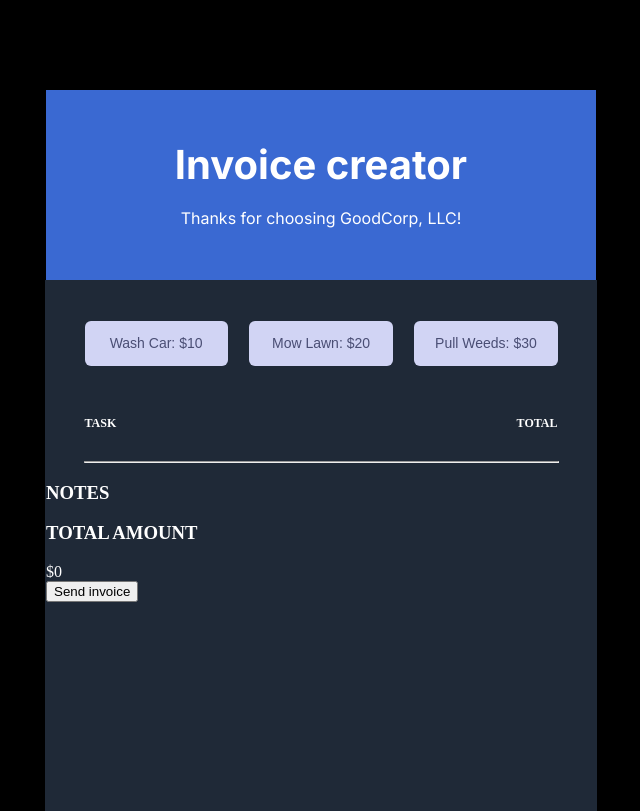
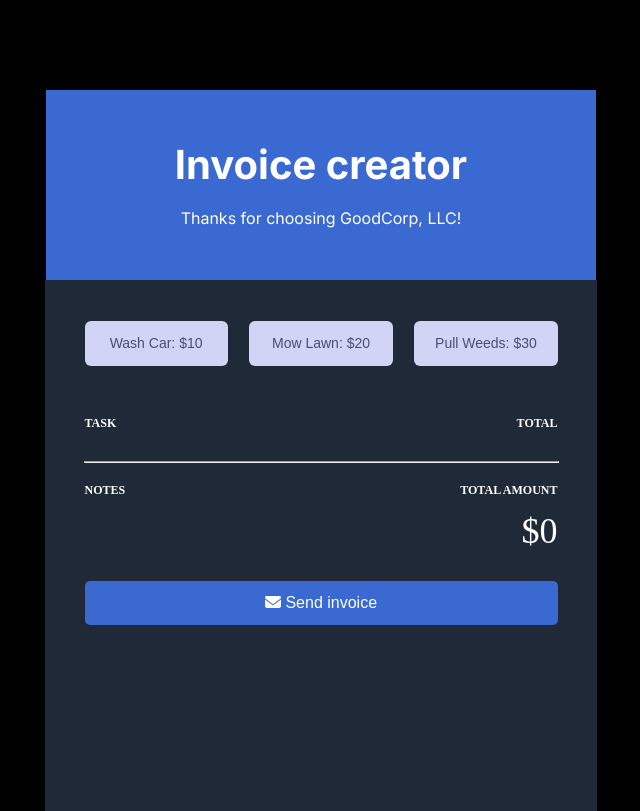
Before and after one commit to ThorondorManwe/invoice-generator, a plain HTML site: page index.html in a window 1280 px wide. Shown: the whole page, without its empty margins (319-959 px from the left). Drawn offline with Linux system fonts and the light colour scheme.

Commit message:
Finished exercise

```diff
--- a/index.css
+++ b/index.css
@@ -65,7 +65,7 @@ header p {
     justify-content: space-between;
 }
 
-#task-and-price h2, #total-and-price h2 {
+#task-and-price h2, #total-and-price h2, #notes h3, #totalAmount h3 {
     font-size: 12px;
     font-weight: bold;
 }
@@ -110,3 +110,38 @@ header p {
 hr {
     width: 473px;
 }
+
+
+#notes-amount {
+    width: 473px;
+    margin: 0 auto;
+    display: flex;
+    justify-content: space-between;
+}
+
+#notes-amount #totalAmount {
+    height: 70px;
+    margin: 0px;
+    padding: 0px;
+}
+
+#totalAmount #cero {
+    font-size: 36px;
+    text-align: right;
+    margin: 0px;
+}
+
+#invoice-button {
+    width: 473px;
+    margin: 40px auto 0px auto;
+}
+
+#invoice-button button {
+    width: 473px;
+    height: 44px;
+    color: white;
+    font-size: 16px;
+    background-color: #3A69D2;
+    border: none;
+    border-radius: 5px;
+}
--- a/index.html
+++ b/index.html
@@ -8,6 +8,7 @@
         <link rel="preconnect" href="https://fonts.gstatic.com" crossorigin>
         <link href="https://fonts.googleapis.com/css2?family=Inter:wght@400;600;700;800&display=swap" rel="stylesheet">
         <link rel="stylesheet" href="index.css" />
+        <script src="https://kit.fontawesome.com/596d7b32cd.js" crossorigin="anonymous"></script>
         <script src="index.js" defer></script>
     </head>
 
@@ -42,6 +43,8 @@
 
                 <hr>
 
+
+                <div id="notes-amount">
                     <div id="notes">
                         <h3>NOTES</h3>
                         <p id="we-accept"></p>
@@ -49,12 +52,13 @@
 
                     <div id="totalAmount">
                         <h3>TOTAL AMOUNT</h3>
-                    <div id="cero"></div>
+                        <p id="cero"></p>
+                    </div>
                 </div>
 
-
-
-                <button id="invoice-button">Send invoice</button>
+                <div id="invoice-button">
+                    <button><i class="fa-solid fa-envelope"></i> Send invoice</button>
+                </div>
 
             </div>
 
--- a/index.js
+++ b/index.js
@@ -172,7 +172,7 @@ invoiceButton.addEventListener('click', function() {
 
     // Limpia el DOM de elementos
     totalPriceDiv.textContent = `$${sumaPrecio}`;
-    const serviceDivs = document.querySelectorAll('.service-div');
+    const serviceDivs = document.querySelectorAll('.servicePrice');
     const priceDivs = document.querySelectorAll('.price-div');
 
     serviceDivs.forEach(div => {
```
Lines whose indentation alone changed are shown as unchanged.
